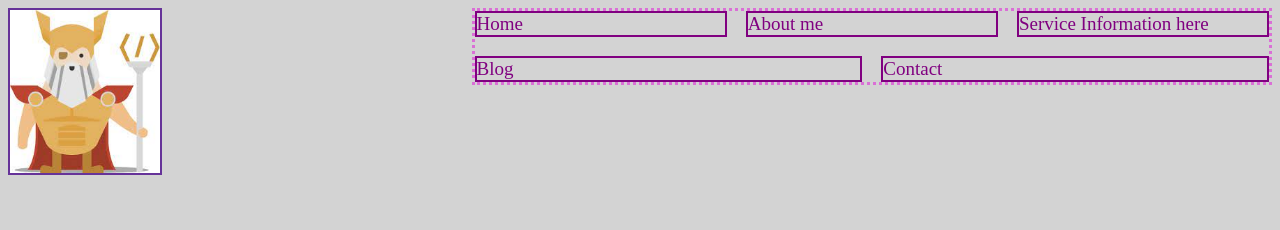
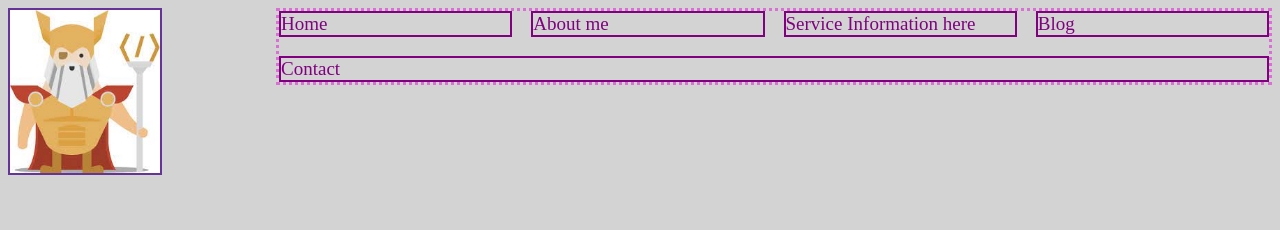
Before and after one commit to Soadaa56/odin-recipes, a plain HTML site: page index.html in a window 1280 px wide. Shown: the top 230 px of the page. Drawn offline with Linux system fonts and the light colour scheme.

Commit message:
Resize the nav-list

```diff
--- a/css/style.css
+++ b/css/style.css
@@ -69,9 +69,12 @@ body {
 
 .nav-list-img li {
     list-style: none;
-    flex:1;
-    flex-basis: auto;
+    flex: 1;
     justify-content: flex-start;
+}
+
+.nav-list-img .two {
+    flex: 4;
 }
 
 .nav-list {
--- a/index.html
+++ b/index.html
@@ -7,10 +7,10 @@
     </head>
     <body>
         <ul class="nav-list-img">
-        <li><img src="./img/odin.jpg"
+          <li class="one"><img src="./img/odin.jpg"
         style="width:150px !important;height:auto !important;"
         alt="Odin-Project mascot, Odin"></li>
-        <li>
+          <li class="two">
             <ol class="nav-list">
               <li>Home</li>
               <li>About me</li>
```
Lines whose indentation alone changed are shown as unchanged.
